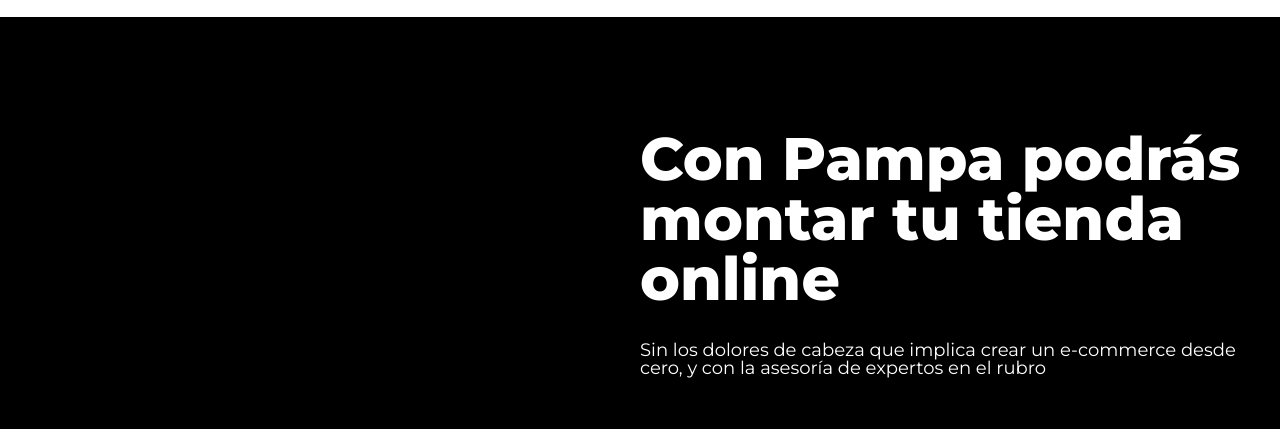
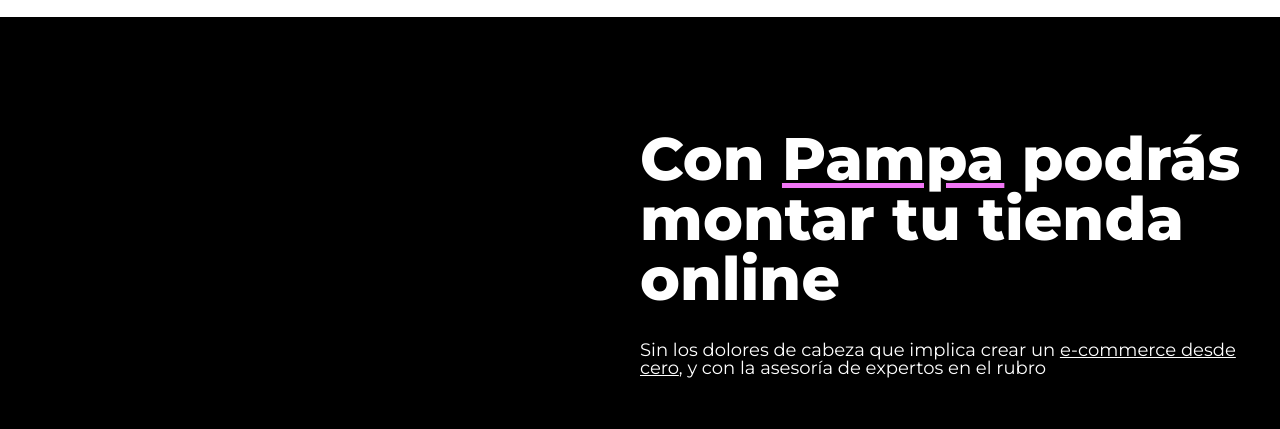
Before and after one commit to ZambranoBeicker/by_pampa-landing-development, a website built with webpack: page src/index.template.html in a window 1280 px wide. Shown: the part 820-1249 px from the top of the page. Built offline with nearby package versions, Linux system fonts and the light colour scheme.

Commit message:
Add underline styles

```diff
--- a/src/index.template.html
+++ b/src/index.template.html
@@ -64,12 +64,13 @@
             <div class="container">
                 <div class="container__content--right">
                     <h2 class="margin-primary">
-                        Con Pampa podrás montar tu tienda online
+                        Con <u class="underline">Pampa</u> podrás montar tu
+                        tienda online
                     </h2>
                     <p class="h-complement--secondary">
                         Sin los dolores de cabeza que implica crear un
-                        e-commerce desde cero, y con la asesoría de expertos en
-                        el rubro
+                        <u>e-commerce desde cero</u>, y con la asesoría de
+                        expertos en el rubro
                     </p>
                 </div>
             </div>
--- a/src/sass/base/_typography.scss
+++ b/src/sass/base/_typography.scss
@@ -1,3 +1,4 @@
+@import '../utils/variables';
 h1,
 h2,
 h3 {
@@ -44,3 +45,9 @@
         font-weight: 800;
     }
 }
+
+.underline {
+    text-decoration: underline;
+    text-decoration-color: $color-secondary;
+    text-decoration-thickness: 5px;
+}
```
